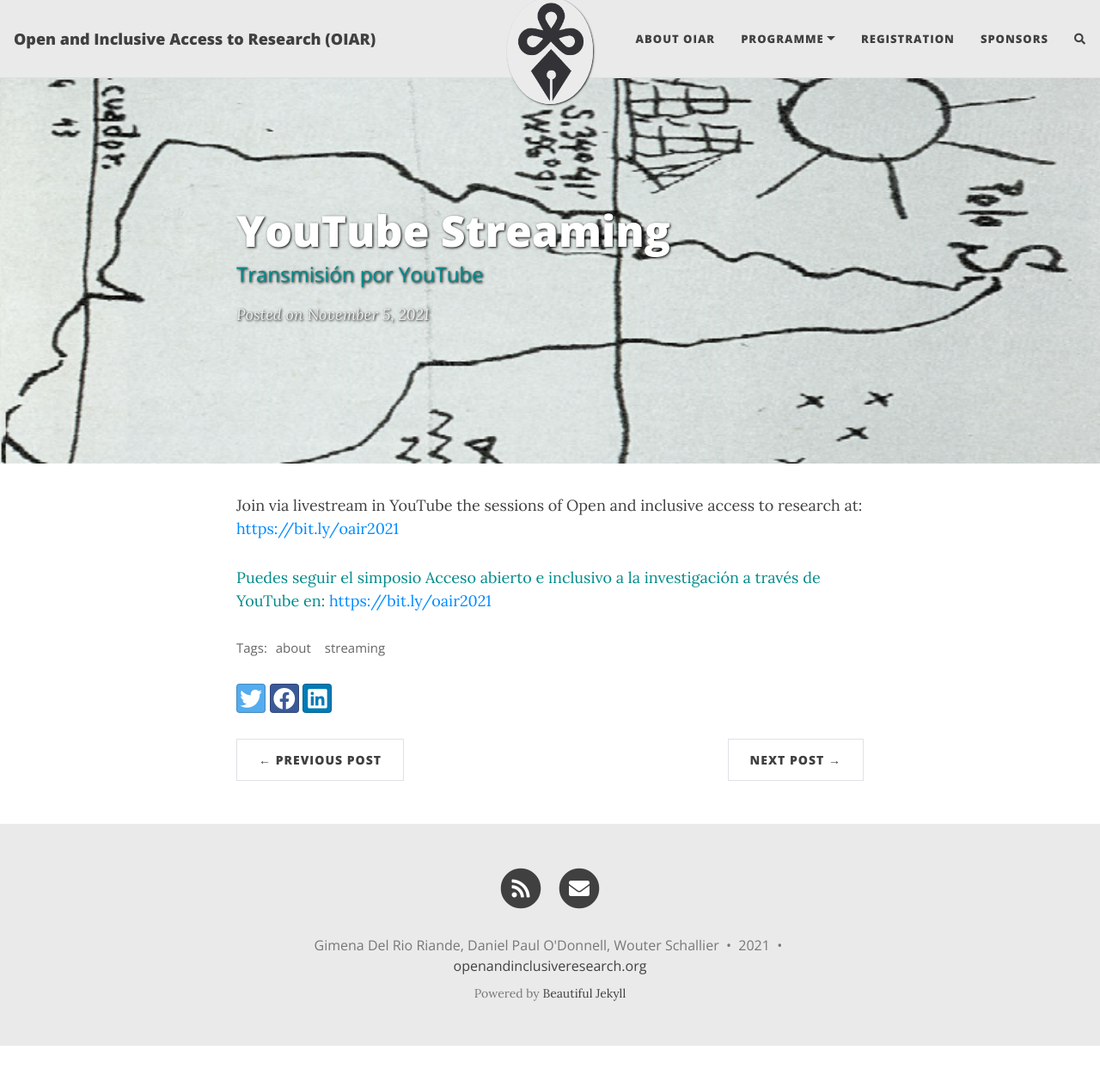
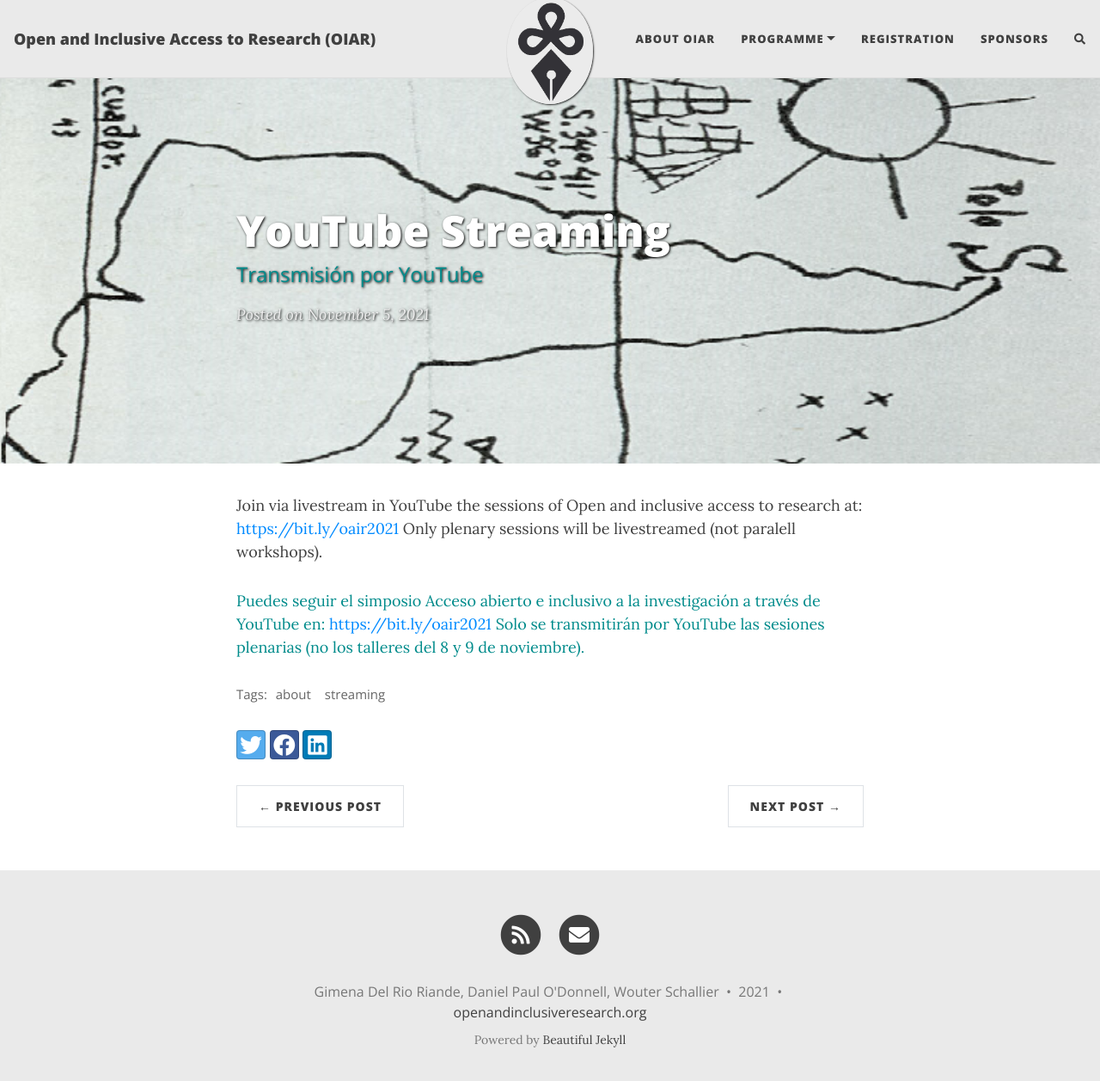
Before and after one commit to caedmon5/OIAR, a Jekyll site: the page built from _posts/2021-11-05-YouTube-streaming.md, in a window 1280 px wide and 1270 px high. Shown: the top 1257 px of the window at 86% size. Built offline with Jekyll 4.4.1, drawn with Linux system fonts in a browser that asks for light colours; nearby versions of some CDN libraries; comment, search, counter and statistics services are not loaded.

Commit message:
add plenaries

```diff
--- a/_posts/2021-11-05-YouTube-streaming.md
+++ b/_posts/2021-11-05-YouTube-streaming.md
@@ -9,5 +9,7 @@ tags: [about, streaming]
 ---
 
 Join via livestream in YouTube the sessions of Open and inclusive access to research at: [https://bit.ly/oair2021](https://bit.ly/oair2021)
+Only plenary sessions will be livestreamed (not paralell workshops).
 
 <span style="color: DarkCyan;">Puedes seguir el simposio Acceso abierto e inclusivo a la investigación a través de YouTube en: [https://bit.ly/oair2021](https://bit.ly/oair2021)</span>
+<span style="color: DarkCyan;">Solo se transmitirán por YouTube las sesiones plenarias (no los talleres del 8 y 9 de noviembre).
```
